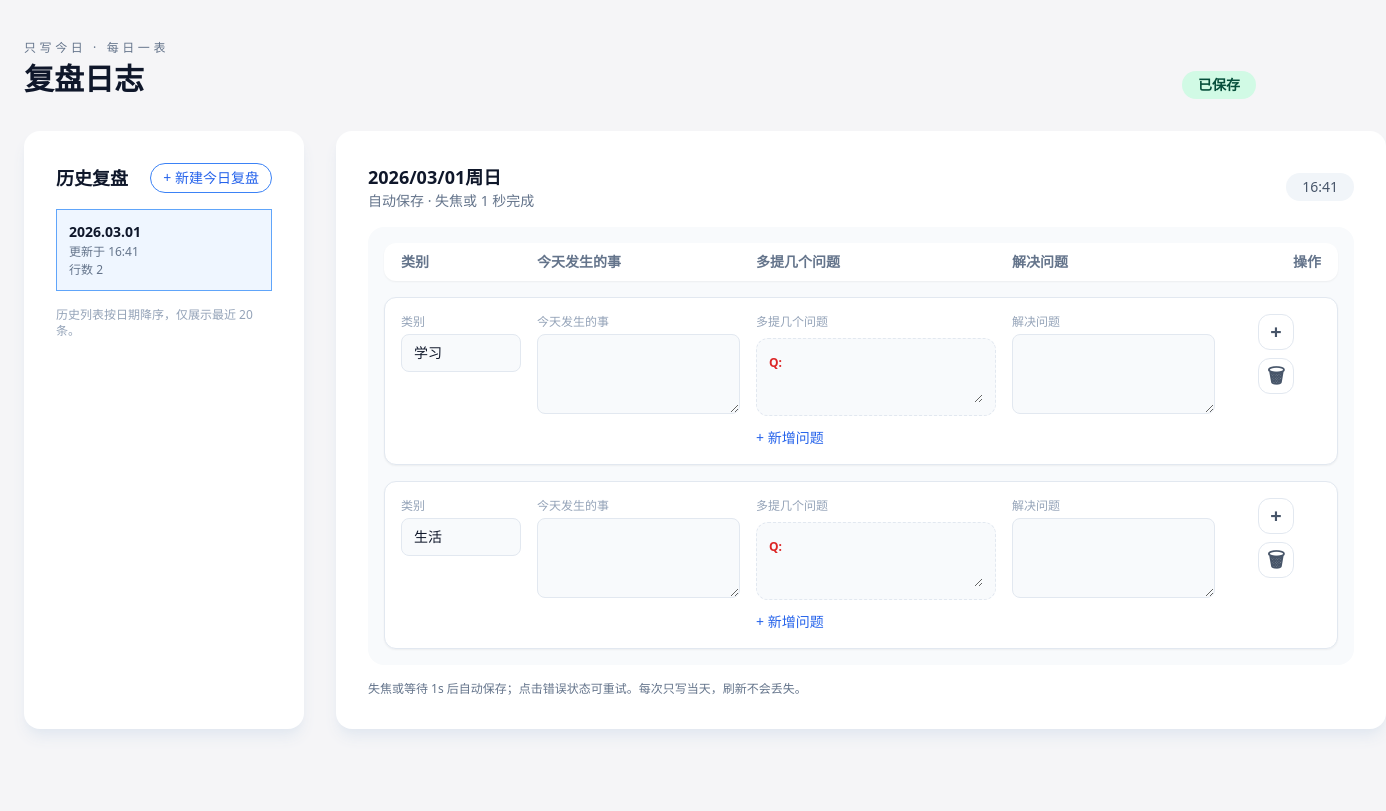
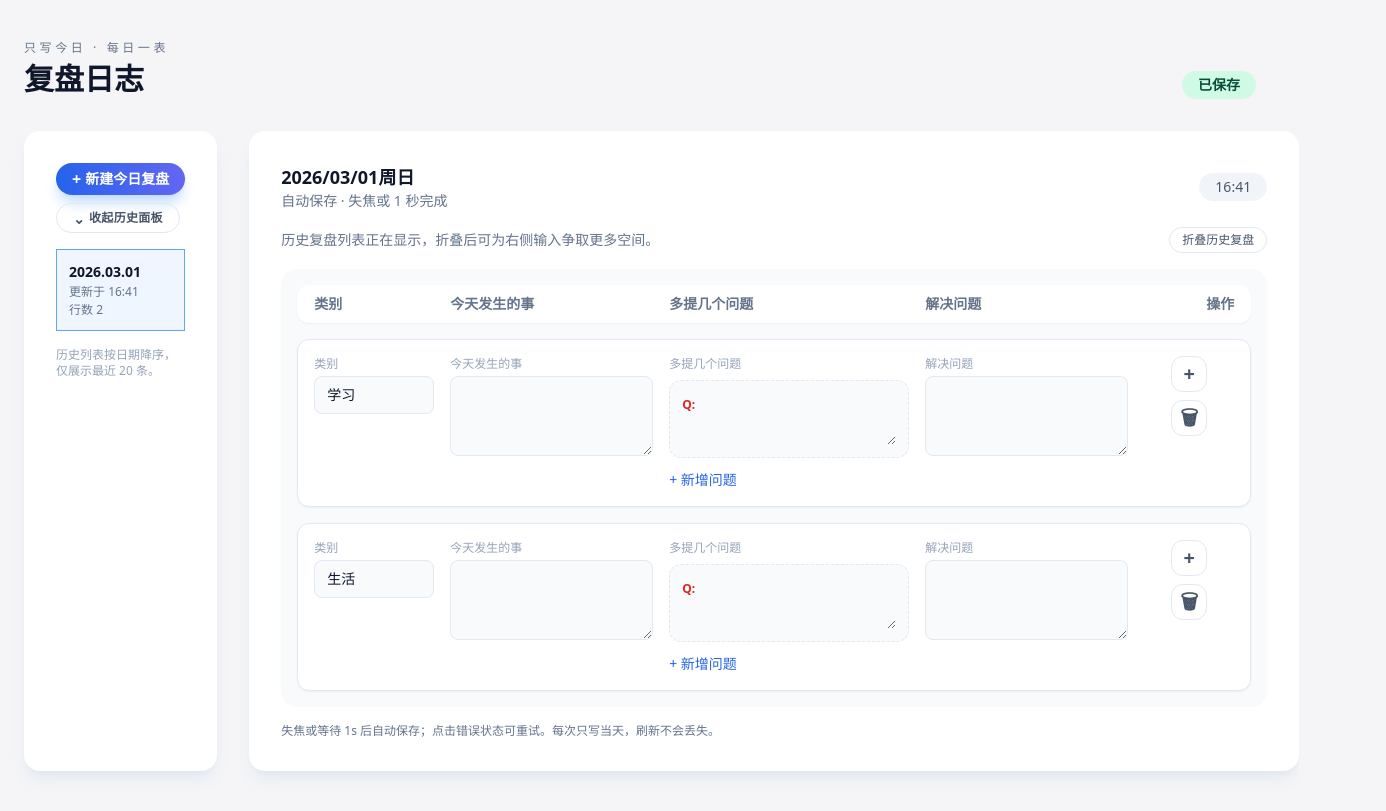
Before and after one commit to AOKA666/Review, a Next.js app: page / in a window 1280 px wide. Shown: the whole page, 1386 px wide, since content can reach past the window. Built offline with nearby package versions, Linux system fonts and the light colour scheme; no server answers.

Commit message:
优化界面

```diff
--- a/app/page.tsx
+++ b/app/page.tsx
@@ -78,11 +78,16 @@ export default function HomePage() {
   const saveTimer = useRef<ReturnType<typeof setTimeout> | null>(null);
   const latestReviews = useRef<ReviewRecord[]>([]);
   const currentIdRef = useRef<string | null>(null);
+  const [isHistoryCollapsed, setIsHistoryCollapsed] = useState(false);
 
   const currentReview = useMemo(
     () => reviews.find((item) => item.id === currentId) ?? null,
     [reviews, currentId]
   );
+
+  const toggleHistoryCollapsed = () => {
+    setIsHistoryCollapsed((prev) => !prev);
+  };
 
   const setReviewsDirect = (next: ReviewRecord[]) => {
     const sorted = sortAndLimit(next);
@@ -400,6 +405,14 @@ export default function HomePage() {
       ? "bg-rose-100 text-rose-700 hover:bg-rose-200"
       : "bg-slate-100 text-slate-600";
 
+  const mainGridClass = isHistoryCollapsed
+    ? "grid gap-8 lg:grid-cols-[1fr]"
+    : "grid gap-8 lg:grid-cols-[auto_1fr]";
+
+  const historyToggleMessage = isHistoryCollapsed
+    ? "历史复盘面板已折叠，点击按钮可再次查看历史记录。"
+    : "历史复盘列表正在显示，折叠后可为右侧输入争取更多空间。";
+
   return (
     <div className="min-h-screen bg-[#f5f5f7] text-[#0f172a]">
       <div className="mx-auto flex max-w-7xl flex-col gap-8 px-6 py-10">
@@ -413,17 +426,28 @@ export default function HomePage() {
           </div>
         </header>
 
-        <main className="grid gap-8 lg:grid-cols-[280px_1fr]">
+        <main className={mainGridClass}>
+          {!isHistoryCollapsed && (
             <section className="rounded-2xl bg-white p-8 shadow-lg shadow-slate-200">
               <div className="mb-4 flex items-center justify-between">
-              <h2 className="text-lg font-semibold">历史复盘</h2>
+                <div className="flex flex-wrap items-center gap-2">
                   <button
                     type="button"
-                className="rounded-full border border-blue-500 px-3 py-1 text-sm font-medium text-blue-600 transition hover:bg-blue-50"
+                    className="inline-flex items-center gap-1 rounded-2xl bg-gradient-to-r from-blue-600 to-indigo-500 px-4 py-1.5 text-sm font-semibold text-white shadow-lg shadow-blue-200 transition hover:from-blue-500 hover:to-indigo-400 focus-visible:outline-none focus-visible:ring-2 focus-visible:ring-offset-2 focus-visible:ring-indigo-400"
                     onClick={handleNewReview}
                   >
-                + 新建今日复盘
+                    <span className="text-base leading-none">+</span>
+                    <span className="whitespace-nowrap">新建今日复盘</span>
                   </button>
+                  <button
+                    type="button"
+                    className="inline-flex items-center gap-1 rounded-2xl border border-slate-200 px-4 py-1.5 text-xs font-semibold uppercase tracking-wide text-slate-600 transition hover:border-slate-300 hover:bg-slate-50 focus-visible:outline-none focus-visible:ring-2 focus-visible:ring-offset-2 focus-visible:ring-slate-300"
+                    onClick={toggleHistoryCollapsed}
+                  >
+                    <span className="translate-y-px text-sm leading-none">⌄</span>
+                    <span>收起历史面板</span>
+                  </button>
+                </div>
               </div>
               <div className="flex flex-col gap-3">
               {reviews.length === 0 && (
@@ -454,6 +478,7 @@ export default function HomePage() {
             </div>
             <p className="mt-4 text-xs text-slate-400">历史列表按日期降序，仅展示最近 20 条。</p>
             </section>
+          )}
 
           <section className="flex min-h-[560px] flex-col gap-4 rounded-2xl bg-white p-8 shadow-lg shadow-slate-200">
             <div className="flex items-center justify-between gap-2">
@@ -464,6 +489,18 @@ export default function HomePage() {
               <div className="rounded-full bg-slate-100 px-4 py-1 text-sm text-slate-600">
                 {currentReview ? new Date(currentReview.updated_at).toLocaleTimeString("zh-CN", { hour: "2-digit", minute: "2-digit" }) : ""}
               </div>
+            </div>
+
+            <div className="flex items-center justify-between gap-3 text-sm text-slate-500">
+              <p className="flex-1">{historyToggleMessage}</p>
+              <button
+                type="button"
+                className="rounded-full border border-slate-200 px-3 py-1 text-xs font-medium text-slate-600 transition hover:border-slate-300 hover:bg-slate-50"
+                onClick={toggleHistoryCollapsed}
+                aria-expanded={!isHistoryCollapsed}
+              >
+                {isHistoryCollapsed ? "展开历史复盘" : "折叠历史复盘"}
+              </button>
             </div>
 
             <div className="flex-1 overflow-hidden rounded-2xl bg-[#f8fafc] p-4">
```
Lines whose indentation alone changed are shown as unchanged.
